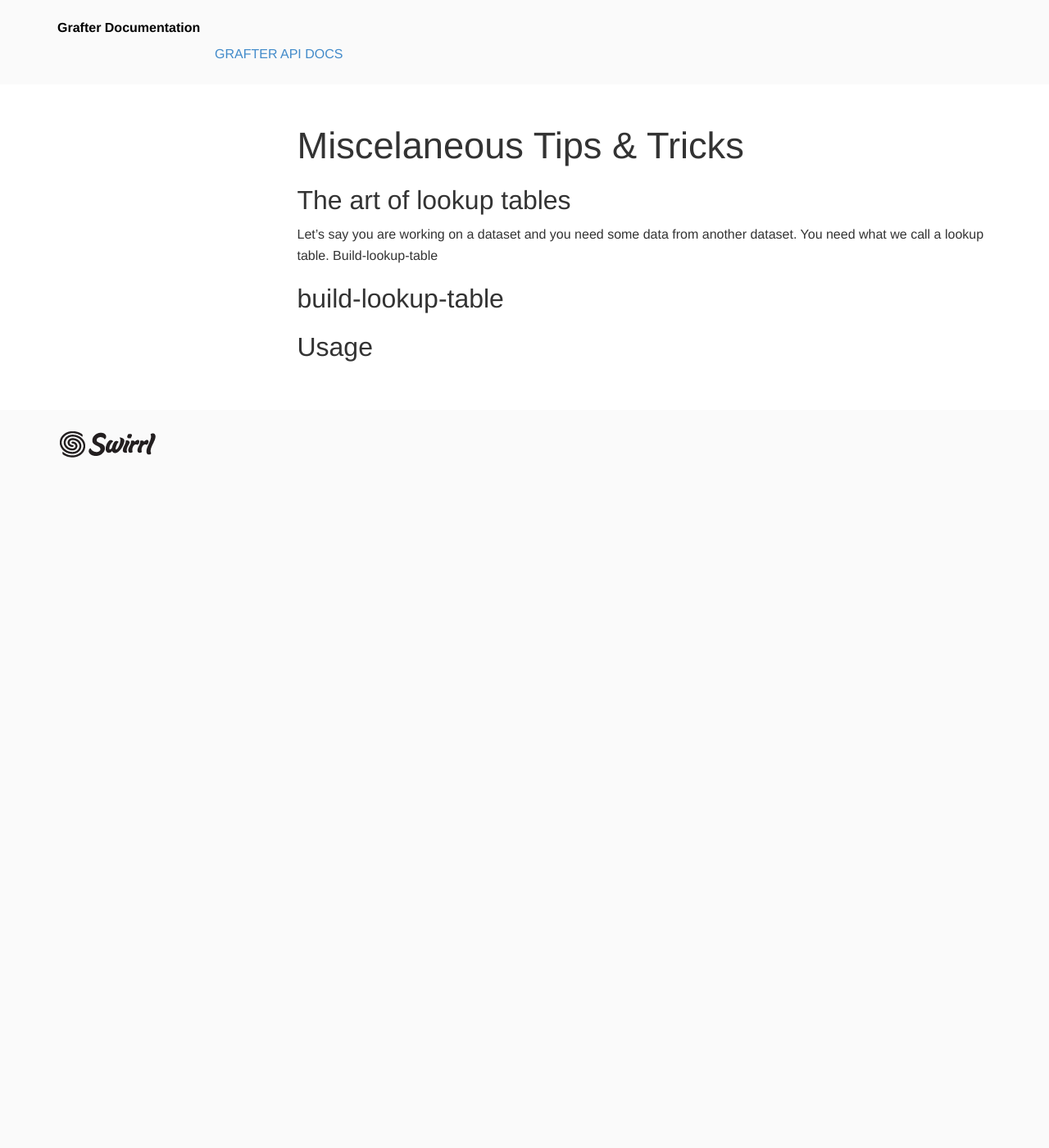
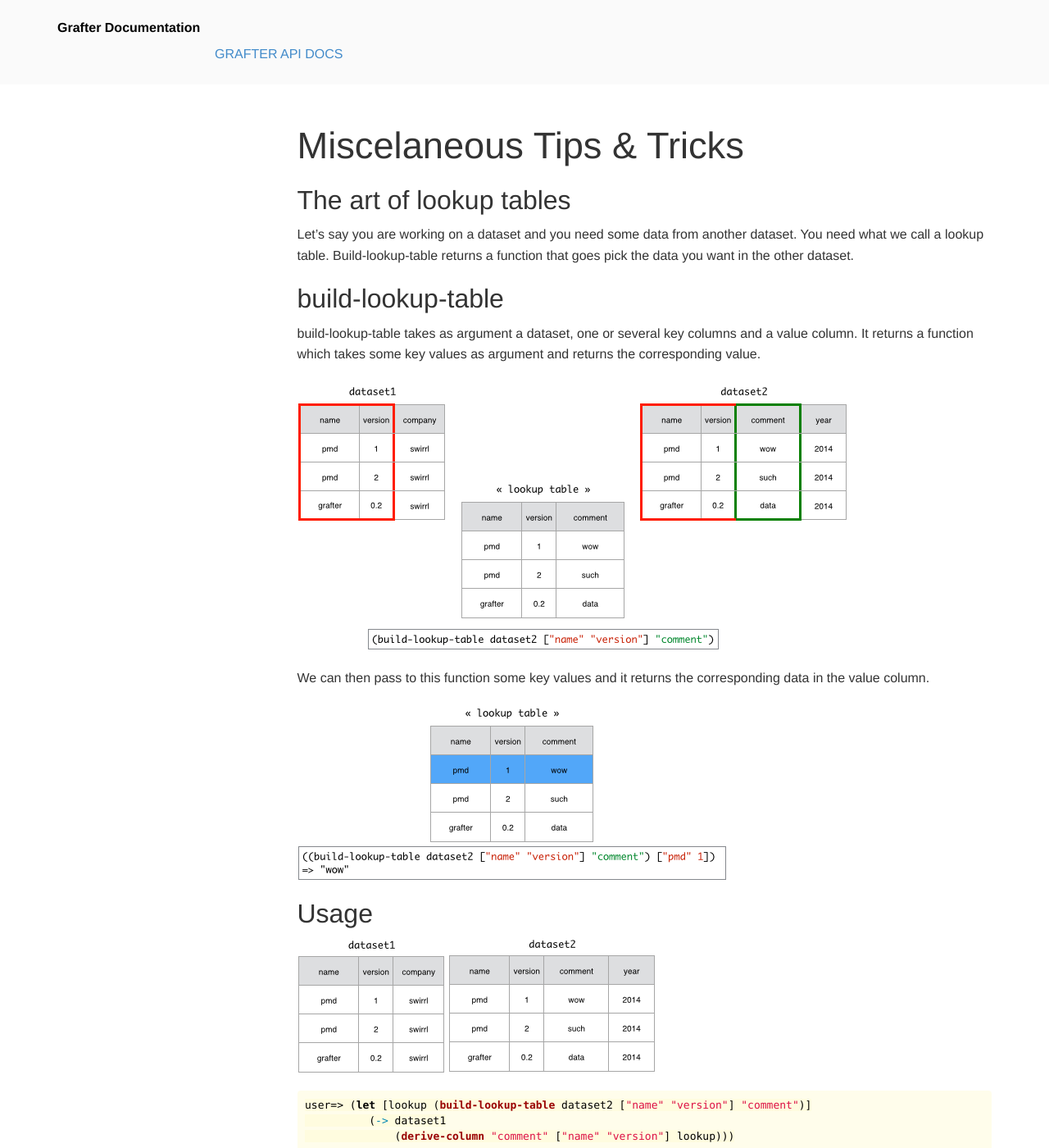
Before and after one commit to Swirrl/grafter-docs, a Jekyll site: the page built from _howto/510_lookup_tables.md, in a window 1280 px wide and 1400 px high. Shown: the whole window at 82% size. Built offline with Jekyll 4.4.1, drawn with Linux system fonts in a browser that asks for light colours.

Commit message:
HT510 - fix the art of lookup table 0.2

```diff
--- a/_howto/510_lookup_tables.md
+++ b/_howto/510_lookup_tables.md
@@ -7,13 +7,29 @@ title: Lookup tables
 
 ## The art of lookup tables
 
-Let's say you are working on a dataset and you need some data from another dataset. You need what we call a lookup table. Build-lookup-table
+Let's say you are working on a dataset and you need some data from another dataset. You need what we call a lookup table. Build-lookup-table returns a function that goes pick the data you want in the other dataset.
 
 ## build-lookup-table
 
+build-lookup-table takes as argument a dataset, one or several key columns and a value column. It returns a function which takes some key values as argument and returns the corresponding value.
+
+![Data Screenshot](/assets/510_lookup_table_1.png)
+
+We can then pass to this function some key values and it returns the corresponding data in the value column.
+
+![Data Screenshot](/assets/510_lookup_table_2.png)
+
+## Usage
+
+![Data Screenshot](/assets/510_lookup_table_3.png)
+![Data Screenshot](/assets/510_lookup_table_4.png)
+
 {% highlight clojure %}
 
+user=> (let [lookup (build-lookup-table dataset2 ["name" "version"] "comment")]
+          (-> dataset1
+              (derive-column "comment" ["name" "version"] lookup)))
 
 {% endhighlight %}
 
-## Usage
+![Data Screenshot](/assets/510_lookup_table_5.png)
```
Also changed, not shown: assets/510_lookup_table_1.png (added), assets/510_lookup_table_2.png (added), assets/510_lookup_table_3.png (added), assets/510_lookup_table_4.png (added), assets/510_lookup_table_5.png (added).
